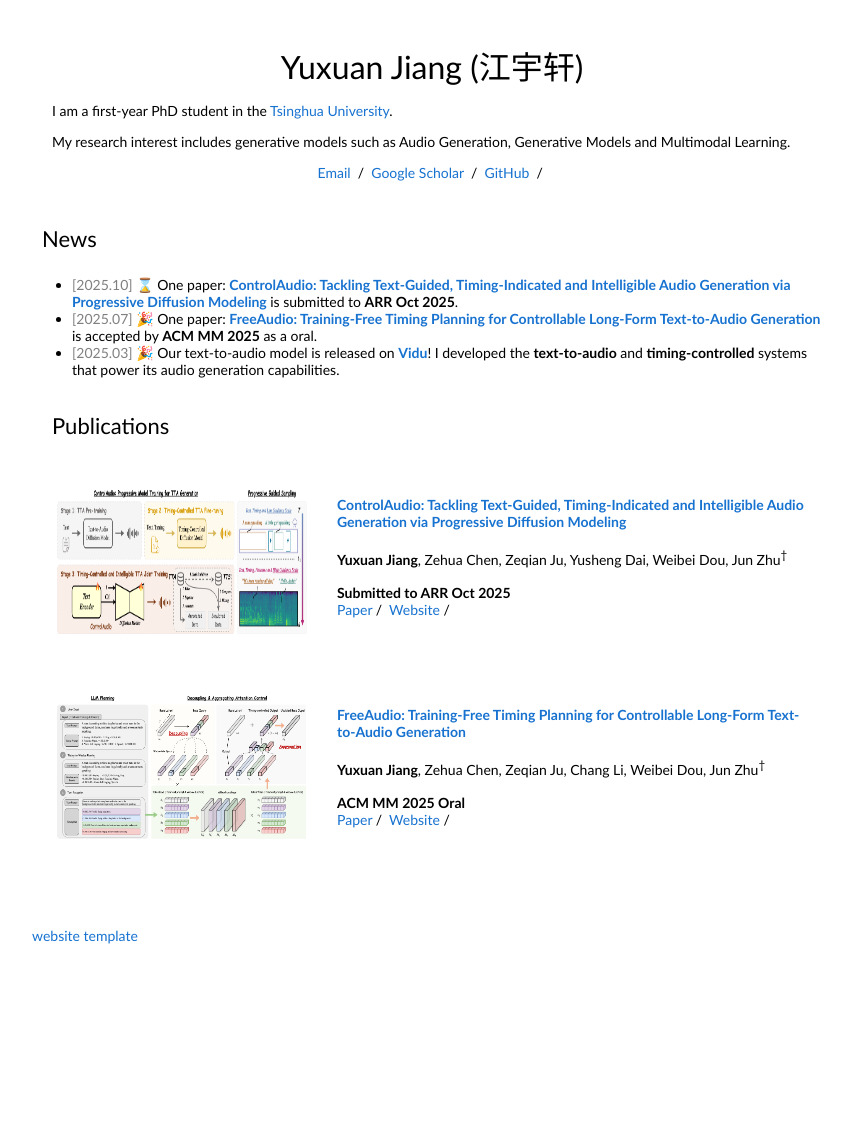
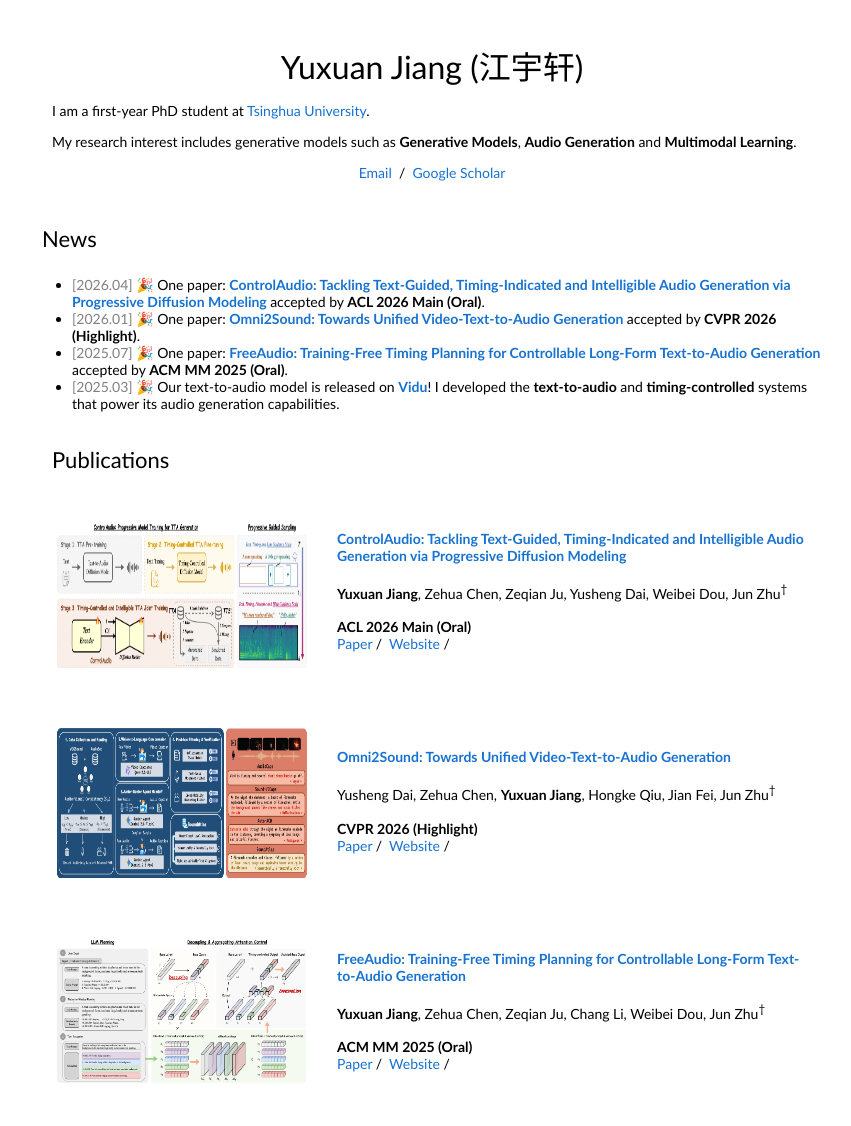
Before and after one commit to jiangyux25/jiangyux25.github.io, a plain HTML site: page index.html in a window 1280 px wide. Shown: the top 1126 px of the page, without its empty margins (208-1059 px from the left). Before the commit the page ends 966 px from the top, so only its background shows below. Drawn offline with Linux system fonts and the light colour scheme.

Commit message:
2026-05-12

```diff
--- a/index.html
+++ b/index.html
@@ -29,19 +29,17 @@
                   </p>
 
                   <p align="justify">
-                    I am a first-year PhD student in the
+                    I am a first-year PhD student at
                     <a href="https://www.tsinghua.edu.cn/" target="_blank">Tsinghua University</a>.
                   </p>
 
                   <p align="justify">
-                    My research interest includes generative models such as Audio Generation, Generative Models and Multimodal Learning.
+                    My research interest includes generative models such as <strong>Generative Models</strong>, <strong>Audio Generation</strong> and <strong>Multimodal Learning</strong>.
                   </p>
 
                   <p style="text-align:center">
                     <a href="mailto:jiangyux25@mails.tsinghua.edu.cn">Email</a> &nbsp/&nbsp
                     <a href="https://scholar.google.com/citations?hl=zh-CN&tzom=-480&user=PwXJmtcAAAAJ">Google Scholar</a>
-                    &nbsp/&nbsp
-                    <a href="https://github.com/jiangyux25"> GitHub </a> &nbsp/&nbsp
                   </p>
                 </td>
 
@@ -60,19 +58,27 @@
           </table>
 
           <ul>
+            <li><span style="color: gray" size="6px">[2026.04]</span>
+              🎉 One paper: <a href="https://arxiv.org/abs/2510.08878">
+                <strong>
+                  ControlAudio: Tackling Text-Guided, Timing-Indicated and Intelligible Audio Generation via Progressive Diffusion Modeling
+                </strong>
+                </a> accepted by <strong>ACL 2026 Main (Oral)</strong>.
+            </li>
 
-            <li><span style="color: gray" size="6px">[2025.10]</span>
-              ⌛️ One paper: <a href="https://arxiv.org/abs/2510.08878"><strong>ControlAudio: Tackling Text-Guided, Timing-Indicated and Intelligible Audio Generation via Progressive Diffusion Modeling
-              </strong></a> is submitted to <strong>ARR Oct 2025</strong>.
-           </li>
+            <li><span style="color: gray" size="6px">[2026.01]</span>
+              🎉 One paper: <a href="https://arxiv.org/abs/2601.02731"><strong>Omni2Sound: Towards Unified Video-Text-to-Audio Generation
+              </strong>
+              </a> accepted by <strong>CVPR 2026 (Highlight)</strong>.
+            </li>
 
             <li><span style="color: gray" size="6px">[2025.07]</span>
               🎉 One paper: <a href="https://arxiv.org/abs/2507.08557"><strong>FreeAudio: Training-Free Timing Planning for Controllable Long-Form Text-to-Audio Generation
-              </strong></a> is accepted by <strong>ACM MM 2025</strong> as a oral.
-           </li>
+              </strong></a> accepted by <strong>ACM MM 2025 (Oral)</strong>.
+            </li>
 
             <li><span style="color: gray" size="6px">[2025.03]</span>
-                🎉 Our text-to-audio model is released on <a href="https://www.vidu.cn/text2audio"><strong>Vidu</strong></a>! I developed the <strong>text-to-audio</strong> and <strong>timing-controlled</strong> systems that power its audio generation capabilities.
+              🎉 Our text-to-audio model is released on <a href="https://www.vidu.cn/text2audio"><strong>Vidu</strong></a>! I developed the <strong>text-to-audio</strong> and <strong>timing-controlled</strong> systems that power its audio generation capabilities.
             </li>
 
           </ul>
@@ -114,10 +120,37 @@
                   Weibei Dou,
                   Jun Zhu<sup>&dagger;</sup>
                   <br /><br />
-                  <strong>Submitted to ARR Oct 2025</strong>
+                  <strong>ACL 2026 Main (Oral)</strong>
                   <br>
                   <a href="https://arxiv.org/abs/2510.08878">Paper</a>&nbsp/&nbsp
                   <a href="https://control-audio.github.io/Control-Audio/">Website</a>&nbsp/&nbsp
+                  </p>
+                </td>
+            </tr>
+
+            <tr>
+                <td style="padding:25px;width:35%;vertical-align:middle">
+                  <div class="one">
+                    <img src='images/Omni2Sound.png' height="150" width="250">
+                  </div>
+                </td>
+                <td style="padding:25px;width:70%;vertical-align:middle">
+                  <a href="https://arxiv.org/abs/2601.02731">
+                    <papertitle>Omni2Sound: Towards Unified Video-Text-to-Audio Generation
+                    </papertitle>
+                  </a>
+                  <br /><br />
+                  Yusheng Dai,
+                  Zehua Chen,
+                  <strong>Yuxuan Jiang</strong>,
+                  Hongke Qiu,
+                  Jian Fei,
+                  Jun Zhu<sup>&dagger;</sup>
+                  <br /><br />
+                  <strong>CVPR 2026 (Highlight)</strong>
+                  <br>
+                  <a href="https://arxiv.org/abs/2601.02731">Paper</a>&nbsp/&nbsp
+                  <a href="https://omni2sound.github.io/">Website</a>&nbsp/&nbsp
                   </p>
                 </td>
             </tr>
@@ -141,7 +174,7 @@
                   Weibei Dou,
                   Jun Zhu<sup>&dagger;</sup>
                   <br /><br />
-                  <strong>ACM MM 2025 Oral</strong>
+                  <strong>ACM MM 2025 (Oral)</strong>
                   <br>
                   <a href="https://arxiv.org/abs/2507.08557">Paper</a>&nbsp/&nbsp
                   <a href="https://freeaudio.github.io/FreeAudio/">Website</a>&nbsp/&nbsp
```
Also changed, not shown: images/Omni2Sound.png (added), 1 other file.
